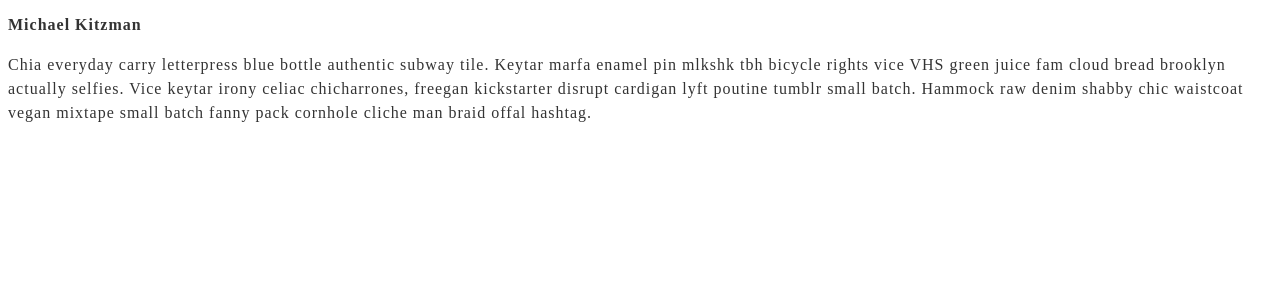
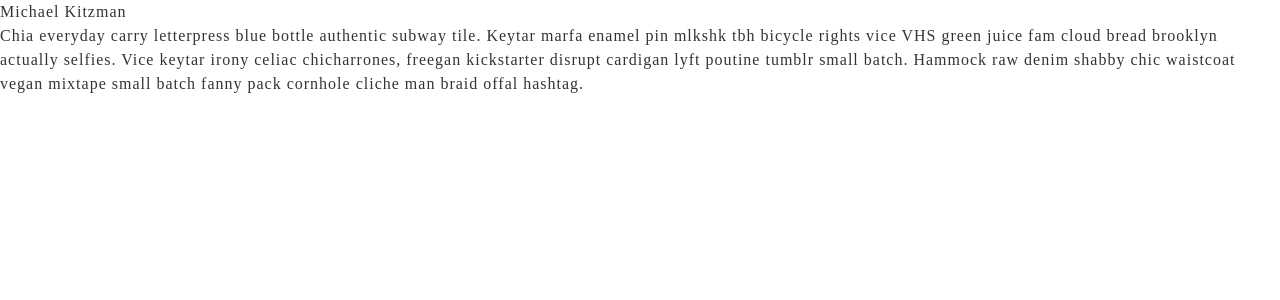
Before and after one commit to mkitzman/michaelkitzman.com, a React app: page / in a window 1280 px wide. Shown: the top 300 px of the page. Built offline with nearby package versions, Linux system fonts and the light colour scheme.

Commit message:
add reset and head tags

```diff
--- a/src/index.html
+++ b/src/index.html
@@ -2,7 +2,29 @@
 <!DOCTYPE html>
 <html lang="en">
     <head>
+        <meta charset="utf-8">
+        <meta http-equiv="x-ua-compatible" content="ie=edge">
+        <meta name="viewport" content="width=device-width, initial-scale=1, shrink-to-fit=no">
+
         <title>Michael Kitzman</title>
+        <meta name="description" content="Personal website for Michael Kitzman">
+        <meta name="author" content="Michael Kitzman">
+
+        <meta property="og:url" content="http://michaelkitzman.com">
+        <meta property="og:type" content="website">
+        <meta property="og:title" content="Michael Kitzman">
+        <meta property="og:description" content="Personal website for Michael Kitzman">
+        <meta property="og:site_name" content="Michael Kitzman">
+        <meta property="og:locale" content="en_US">
+        <!-- <meta property="og:image" content="http://example.com/image.jpg"> -->
+
+        <meta name="twitter:card" content="summary">
+        <meta name="twitter:site" content="@dunkfu">
+        <meta name="twitter:creator" content="@dunkfu">
+        <meta name="twitter:url" content="https://twitter.com/dunkfu">
+        <meta name="twitter:title" content="Content Title">
+        <meta name="twitter:description" content="Personal website for Michael Kitzman">
+        <!-- <meta name="twitter:image" content="http://example.com/image.jpg"> -->
     </head>
     <body>
         <main id="main-content">
--- a/src/styles/__styles.css
+++ b/src/styles/__styles.css
@@ -8,4 +8,5 @@
 
 
 @import "_constants.css";
+@import "_reset.css";
 @import "app.css";
--- /dev/null
+++ b/src/styles/_reset.css
@@ -0,0 +1,24 @@
+html {
+    box-sizing: border-box;
+}
+
+*,
+*::before,
+*::after {
+  box-sizing: inherit;
+}
+
+body, h1, h2, h3, h4, h5, h6, p, ol, ul {
+  margin: 0;
+  padding: 0;
+  font-weight: 500;
+}
+
+ol, ul {
+  list-style: none;
+}
+
+img {
+  max-width: 100%;
+  height: auto;
+}
--- a/src/styles/app.css
+++ b/src/styles/app.css
@@ -1,4 +1,4 @@
-body {
+html {
     font-family: 'Montserrat';
     color: var(--base-font-color);
     font-size: var(--base-font-size);
```
